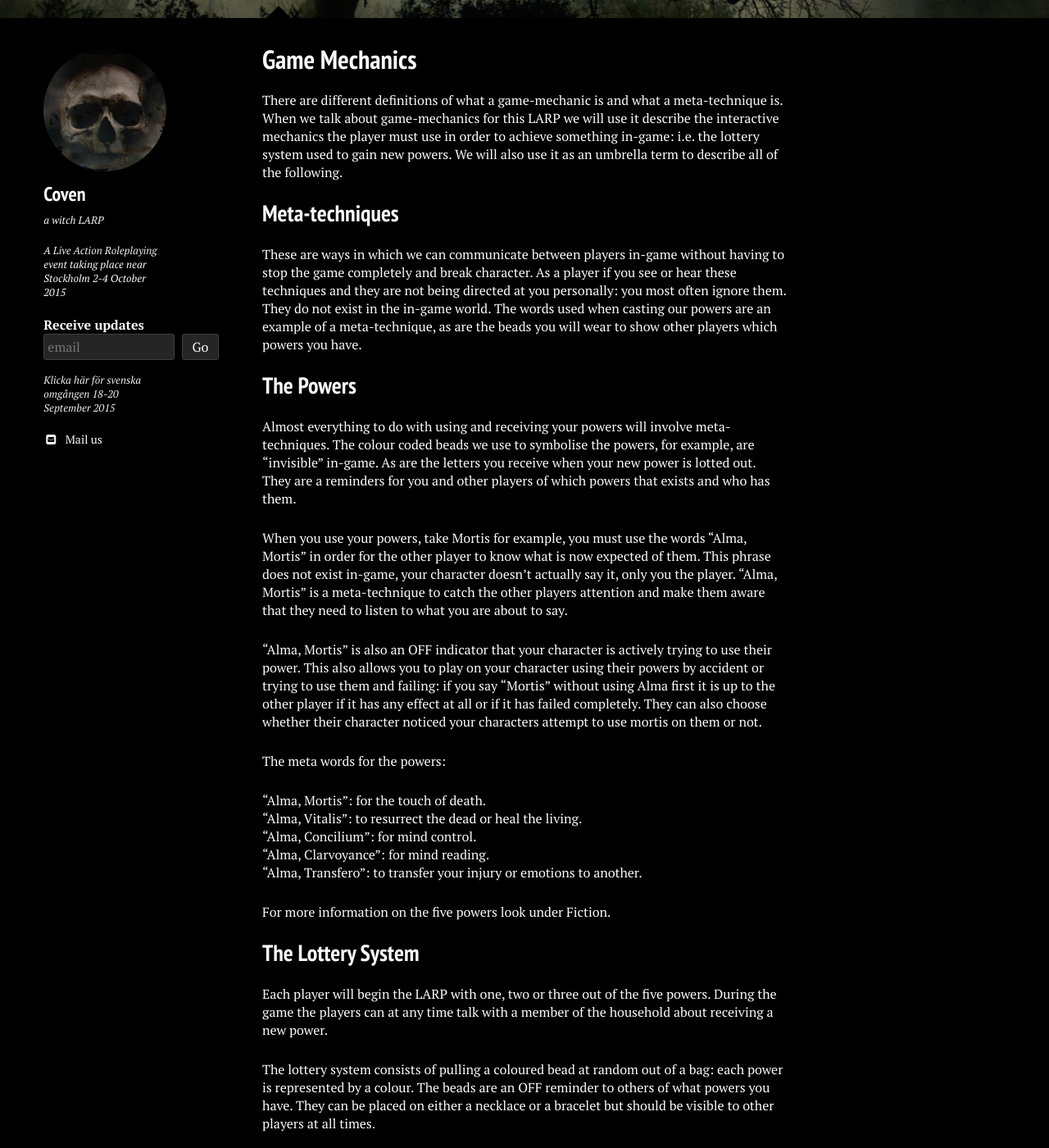
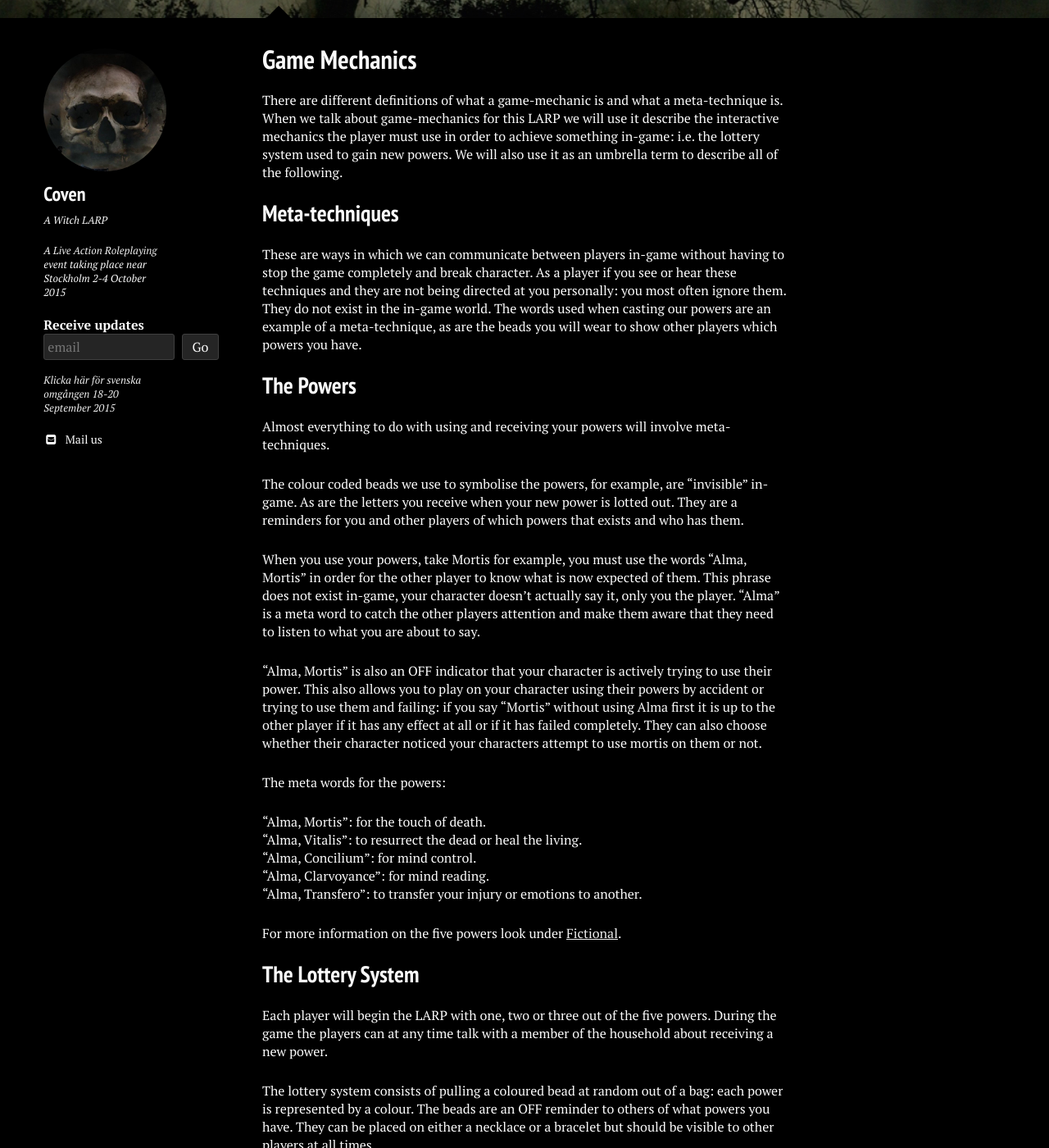
Before and after one commit to stanislavb/en.coven.nu, a Jekyll site: the page built from game-mechanics/index.md, in a window 1280 px wide and 1400 px high, scrolled down 468 px. Shown: the whole window at 82% size. Built offline with Jekyll 4.4.1, drawn with Linux system fonts in a browser that asks for light colours; nearby versions of some CDN libraries; some of the changed text lies outside the part shown.

Commit message:
Clean up Game Mechanics

```diff
--- a/_config.yml
+++ b/_config.yml
@@ -27,7 +27,7 @@ kramdown:
 # Event info
 event:
   name: Coven
-  tagline: 'a witch <a href="/nordic-larp/">LARP</a>'
+  tagline: 'A Witch <a href="/nordic-larp/">LARP</a>'
   logo: skull.jpg
   description: 'A <a href="/nordic-larp/">Live Action Roleplaying</a> event taking place near Stockholm 2-4 October 2015'
   email: english@coven.nu
--- a/game-mechanics/index.md
+++ b/game-mechanics/index.md
@@ -27,9 +27,10 @@ These are ways in which we can communicate between players in-game without havin
 ## The Powers
 
 Almost everything to do with using and receiving your powers will involve meta-techniques.
+
 The colour coded beads we use to symbolise the powers, for example, are “invisible” in-game. As are the letters you receive when your new power is lotted out. They are a reminders for you and other players of which powers that exists and who has them.
 
-When you use your powers, take Mortis for example, you must use the words “Alma, Mortis” in order for the other player to know what is now expected of them. This phrase does not exist in-game, your character doesn’t actually say it, only you the player. “Alma, Mortis” is a meta-technique to catch the other players attention and make them aware that they need to listen to what you are about to say.
+When you use your powers, take Mortis for example, you must use the words “Alma, Mortis” in order for the other player to know what is now expected of them. This phrase does not exist in-game, your character doesn’t actually say it, only you the player. “Alma” is a meta word to catch the other players attention and make them aware that they need to listen to what you are about to say.
 
 “Alma, Mortis” is also an OFF indicator that your character is actively trying to use their power. This also allows you to play on your character using their powers by accident or trying to use them and failing: if you say “Mortis” without using Alma first it is up to the other player if it has any effect at all or if it has failed completely. They can also choose whether their character noticed your characters attempt to use mortis on them or not.
 
@@ -41,7 +42,7 @@ The meta words for the powers:
 “Alma, Clarvoyance”: for mind reading.
 “Alma, Transfero”: to transfer your injury or emotions to another.
 
-For more information on the five powers look under Fiction.
+For more information on the five powers look under [Fictional](/fictional/).
 
 ## The Lottery System
 
@@ -79,7 +80,7 @@ If you get an invitation to escalate a scene and you do not want to, but you are
 
 The de-escalation word is not only used as a reply to an escalation request: if a player wants a scene to calm down, but not to end, they can inform the other player/s of this by using the word “Easy” at any time.
 
-Tap Out:
+### Tap Out
 
 Sometimes we just don’t want a certain type of play, or a scene suddenly gets too much for us and we want out fast. This doesn’t always mean that we want or need to go OFF however.
 
```
Also changed, not shown: other parts of game-mechanics/index.md (+4 -4 lines).
